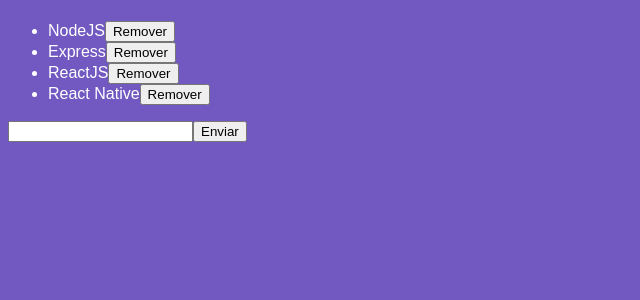
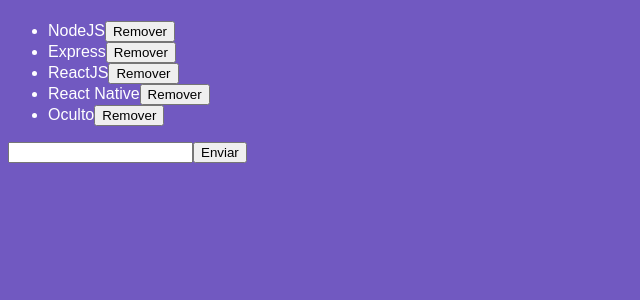
Before and after one commit to emanuelhfarias/bootcamp-gostack-modulo-04, a React app: page / in a window 1280 px wide. Shown: the top 300 px of the page, without its empty margins (0-640 px from the left). Built offline with nearby package versions, Linux system fonts and the light colour scheme.

Commit message:
add Default Props and PropTypes

```diff
--- a/package.json
+++ b/package.json
@@ -10,6 +10,7 @@
     "dev": "webpack-dev-server --mode development"
   },
   "dependencies": {
+    "prop-types": "^15.7.2",
     "react": "^16.12.0",
     "react-dom": "^16.12.0"
   },
--- a/src/components/TechItem.js
+++ b/src/components/TechItem.js
@@ -1,4 +1,5 @@
 import React from 'react';
+import PropTypes from 'prop-types';
 
 function TechItem({ tech, onDelete }) {
   return (
@@ -9,4 +10,13 @@
   );
 }
 
+TechItem.defaultProps = {
+  tech: 'Oculto',
+};
+
+TechItem.propTypes = {
+  tech: PropTypes.string,
+  onDelete: PropTypes.func.isRequired,
+};
+
 export default TechItem;
--- a/src/components/TechList.js
+++ b/src/components/TechList.js
@@ -37,6 +37,7 @@
               onDelete={() => this.handleDelete(tech)}
             />
           ))}
+          <TechItem onDelete={() => this.handleDelete(tech)} />
         </ul>
         <input
           onChange={this.handleInputChange}
```
Also changed, not shown: 1 other file (tests, documents, lock files or other folders).
